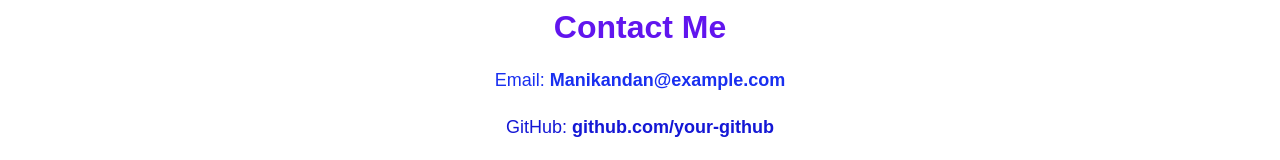
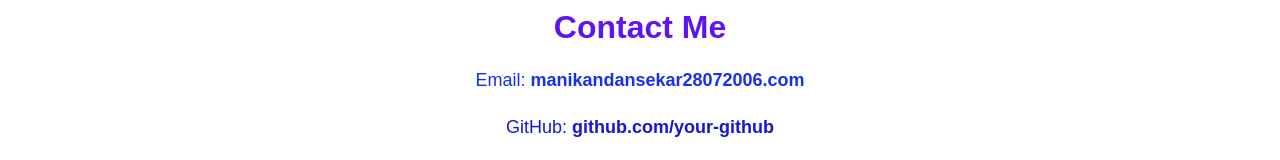
Before and after one commit to Manikandan28-S/digital-portfolio, a plain HTML site: page project.html in a window 1280 px wide. Shown: the part 1452-1612 px from the top of the page. Drawn offline with Linux system fonts and the light colour scheme.

Commit message:
Add files via upload

```diff
--- a/project.html
+++ b/project.html
@@ -263,7 +263,7 @@
 <section  id="contact">
     <div class="container">
         <h3 style="color: #6115ee;">Contact Me</h3>
-        <p style='color: #192ff0;'>Email: <b href="mailto:manikandansekar28072006@gmail.com">Manikandan@example.com</b></p>
+        <p style='color: #192ff0;'>Email: <b href="mailto:manikandansekar28072006@gmail.com">manikandansekar28072006.com</b></p>
         <p style='color: #1417d5;'>GitHub: <b href="https://github.com/your-github" target="_blank">github.com/your-github</b></p>
         <p style='color: #1915e4;'>LinkedIn: <b href="https://linkedin.com/in/your-profile" target="_blank">linkedin.com/in/your-profile</b></p>
 
```
